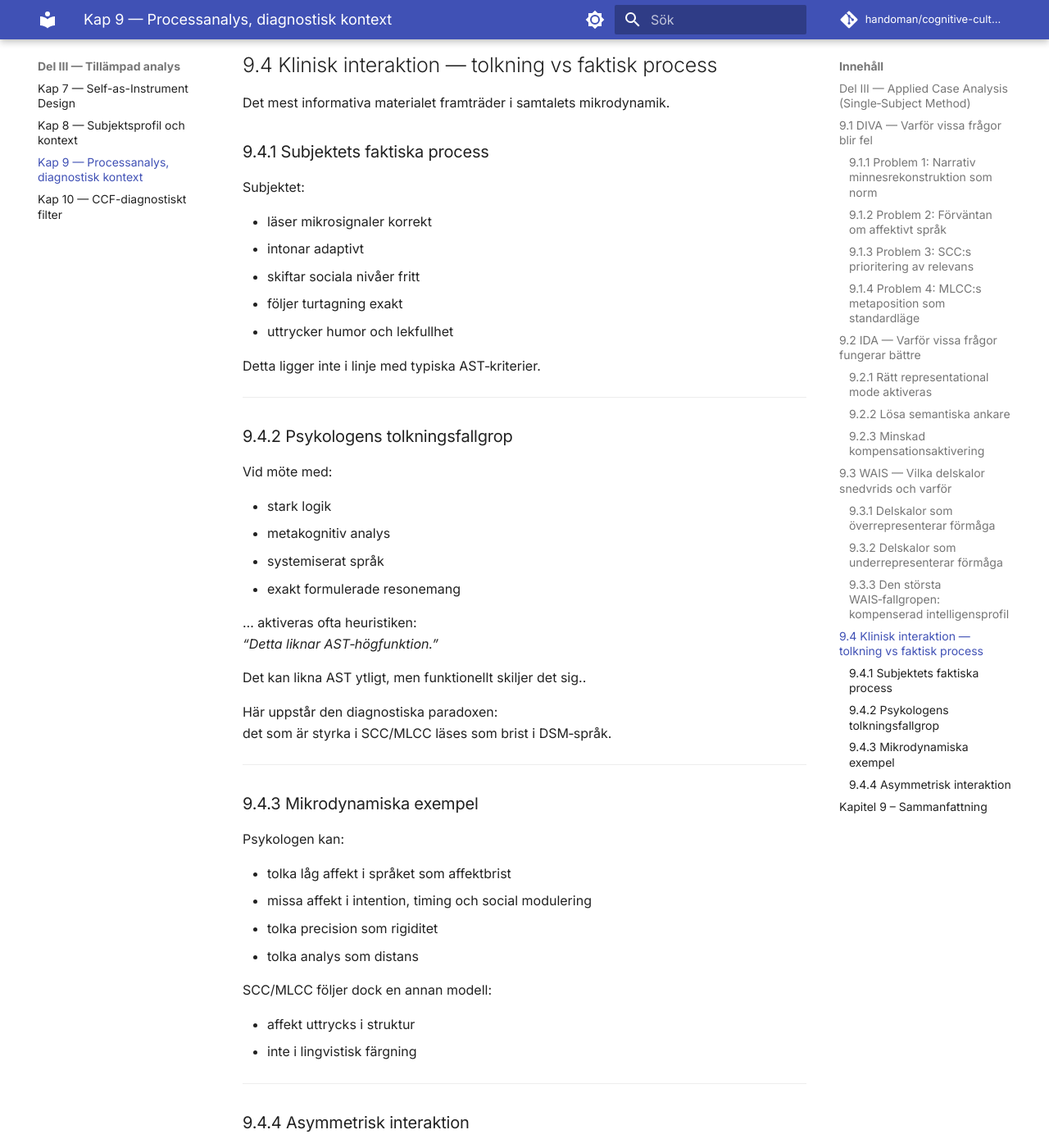
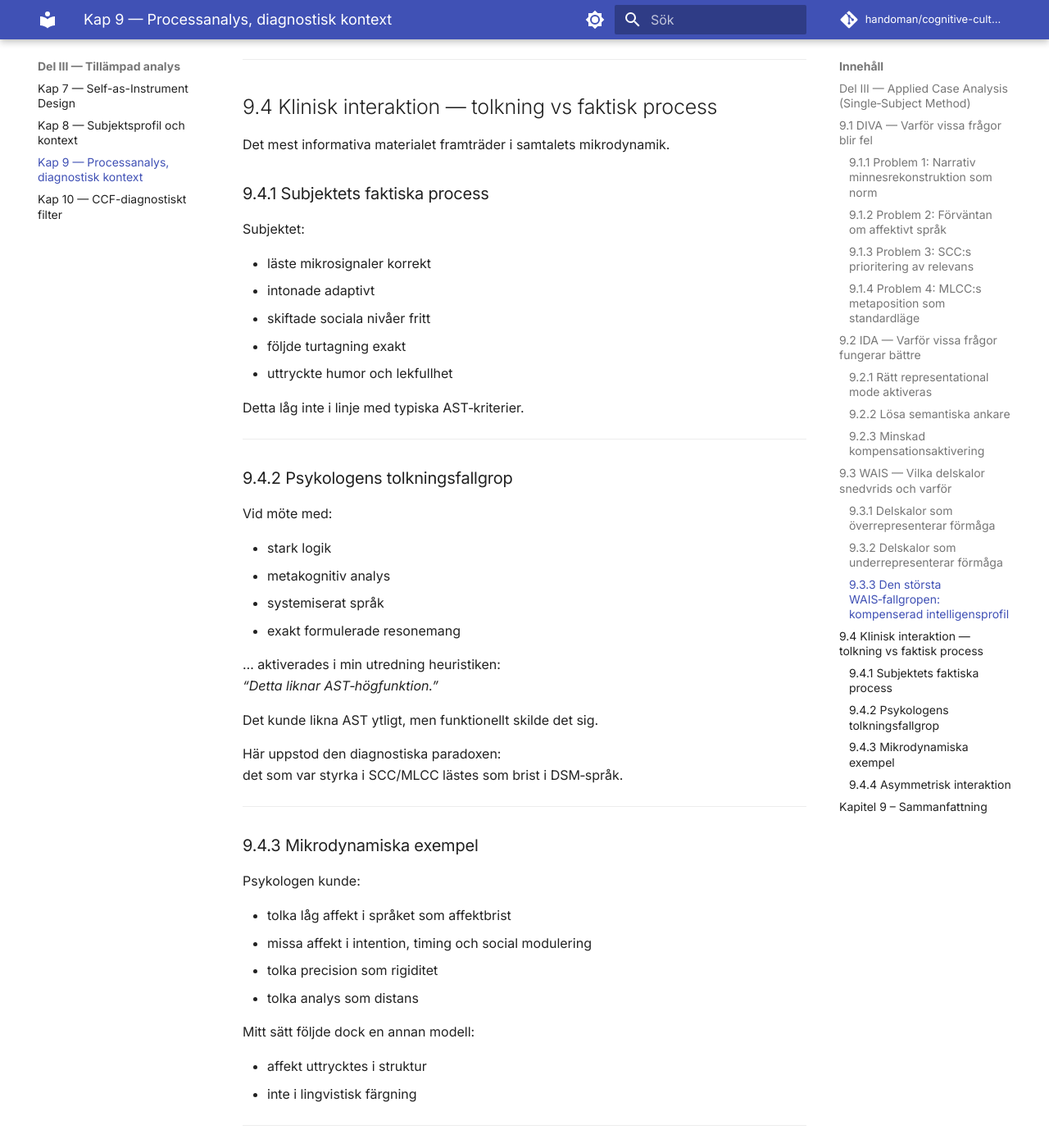
Before and after one commit to handoman/cognitive-culture-diagnostics, an MkDocs documentation site: the page built from content/sv/17-chapter-9-process-analysis-diagnostic-context.md, in a window 1280 px wide and 1400 px high, scrolled down 5421 px. Shown: the whole window at 82% size. Built offline with MkDocs 1.6.1 and Material for MkDocs 9.7.7, drawn with Linux system fonts in a browser that asks for light colours; comment, search, counter and statistics services are not loaded; some of the changed text lies outside the part shown.

Commit message:
revise: ch.9 — personalize IDA/WAIS reading, past-tense 9.4 clinical interaction (D30-D32, D42)
Co-Authored-By: Claude Sonnet 5 <noreply@anthropic.com>
Claude-Session: https://claude.ai/code/session_01NosfnVG8T5mm2NzCKrqm92

```diff
--- a/content/sv/17-chapter-9-process-analysis-diagnostic-context.md
+++ b/content/sv/17-chapter-9-process-analysis-diagnostic-context.md
@@ -82,7 +82,7 @@ I praktiken är detta MLCC:s **default operating mode** (se Kapitel 5).
 
 ## 9.2 IDA — Varför vissa frågor fungerar bättre
 
-IDA har visat sig vara det mest träffsäkra instrumentet för subjektet, av tydliga CCF‑skäl.
+IDA var det instrument jag upplevde som mest träffande. Jag tolkar det genom CCF nedan, men noterar att det också kan bero på att IDA:s format helt enkelt passade min svarsstil — vilket inte är samma sak som att instrumentet var mer validt.
 
 ### 9.2.1 Rätt representational mode aktiveras
 
@@ -215,13 +215,13 @@ Det mest informativa materialet framträder i samtalets mikrodynamik.
 
 Subjektet:
 
-- läser mikrosignaler korrekt
-- intonar adaptivt
-- skiftar sociala nivåer fritt
-- följer turtagning exakt
-- uttrycker humor och lekfullhet
+- läste mikrosignaler korrekt
+- intonade adaptivt
+- skiftade sociala nivåer fritt
+- följde turtagning exakt
+- uttryckte humor och lekfullhet
 
-Detta ligger inte i linje med typiska AST‑kriterier.
+Detta låg inte i linje med typiska AST‑kriterier.
 
 ---
 
@@ -234,41 +234,41 @@ Vid möte med:
 - systemiserat språk
 - exakt formulerade resonemang
 
-… aktiveras ofta heuristiken:
+… aktiverades i min utredning heuristiken:
 *“Detta liknar AST‑högfunktion.”*
 
-Det kan likna AST ytligt, men funktionellt skiljer det sig..
+Det kunde likna AST ytligt, men funktionellt skilde det sig.
 
-Här uppstår den diagnostiska paradoxen:
-det som är styrka i SCC/MLCC läses som brist i DSM‑språk.
+Här uppstod den diagnostiska paradoxen:
+det som var styrka i SCC/MLCC lästes som brist i DSM‑språk.
 
 ---
 
 ### 9.4.3 Mikrodynamiska exempel
 
-Psykologen kan:
+Psykologen kunde:
 
 - tolka låg affekt i språket som affektbrist
 - missa affekt i intention, timing och social modulering
 - tolka precision som rigiditet
 - tolka analys som distans
 
-SCC/MLCC följer dock en annan modell:
+Mitt sätt följde dock en annan modell:
 
-- affekt uttrycks i struktur
+- affekt uttrycktes i struktur
 - inte i lingvistisk färgning
 
 ---
 
 ### 9.4.4 Asymmetrisk interaktion
 
-Psykologen använder DSM‑språk.
-Subjektet använder systemiskt/analytiskt språk.
+Psykologen använde DSM‑språk.
+Subjektet använde systemiskt/analytiskt språk.
 
-Översättning sker — men parterna talar olika dialekter.
+Översättning skedde — men parterna talade olika dialekter.
 
-Detta är inte konflikt.
-Det är **kognitiv kulturkrock**.
+Detta var inte konflikt.
+Det var **kognitiv kulturkrock**.
 
 ---
 
@@ -283,6 +283,4 @@ SCC och MLCC påverkar diagnostiska möten genom:
 - underprestation i dopaminberoende uthållighetsmått
 - ytliga likheter med AST trots intakt social funktion
 
-Det kliniska problemet är inte att CCF‑profiler är svåra att bedöma.
-
-Problemet är att instrumenten är byggda för en annan sorts hjärna.
+Min hypotes är inte att jag var svår att bedöma, utan att instrumenten förutsatte ett svarsformat jag inte har.
```
